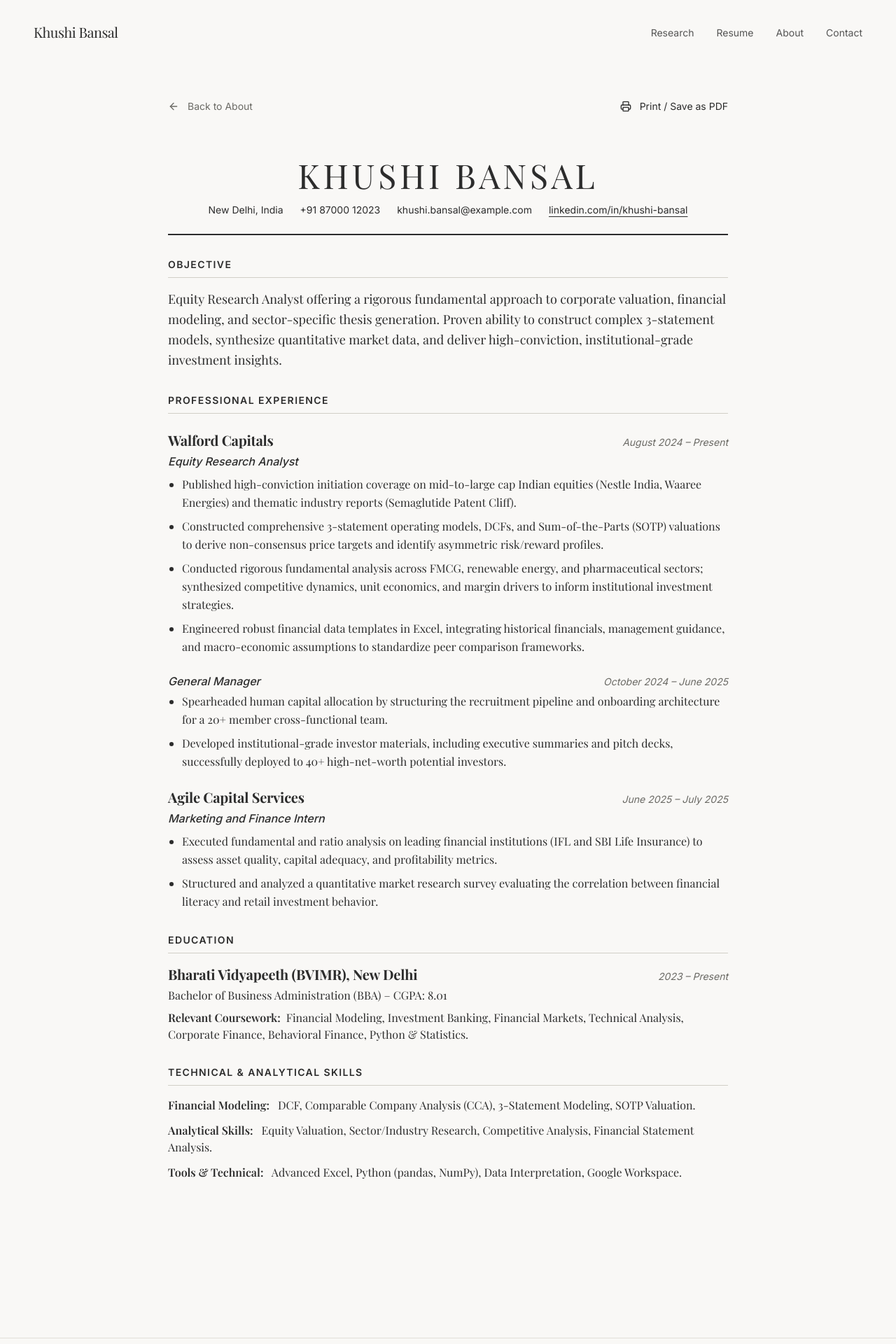
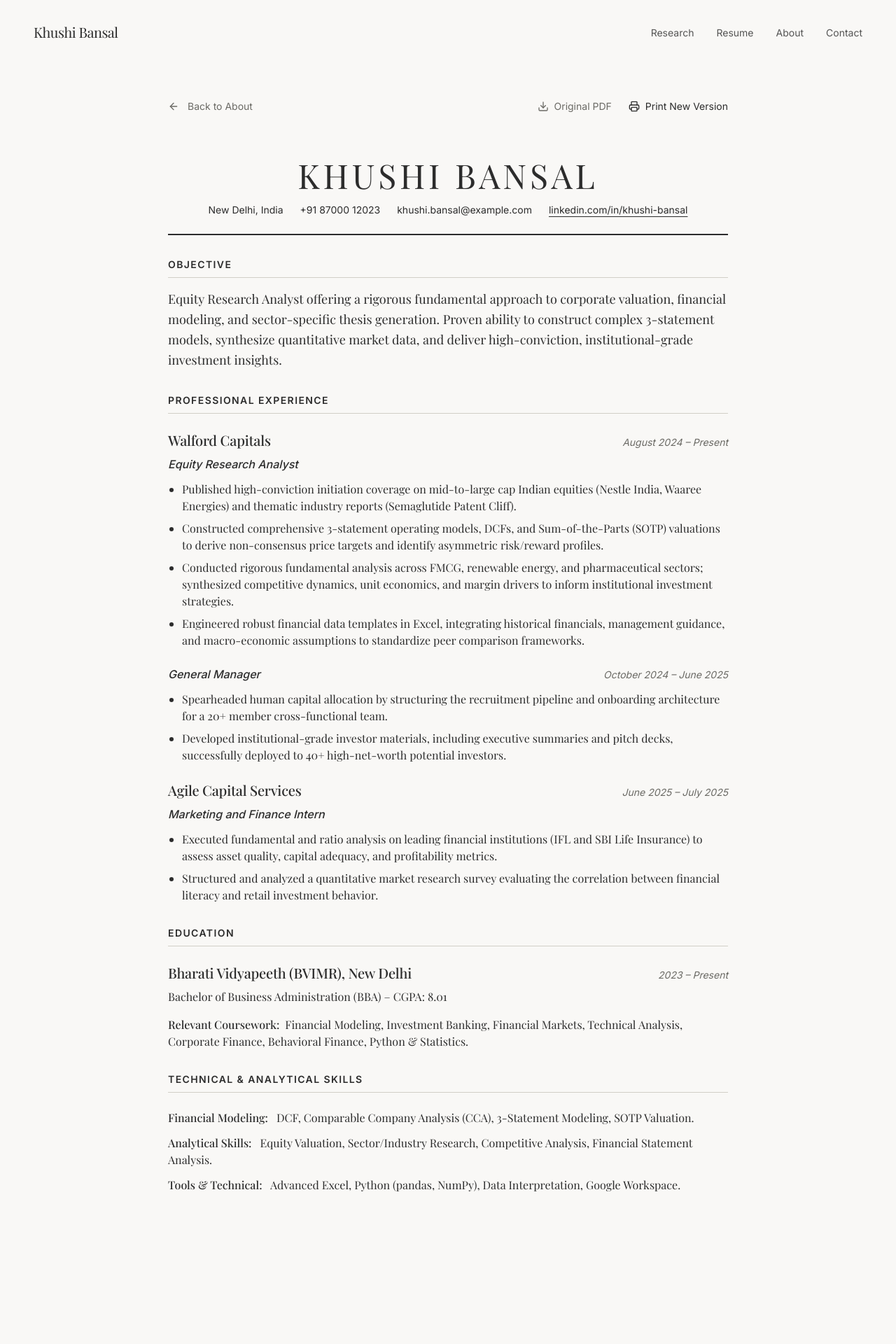
Before and after one commit to TattvaAI/khushi, a Next.js app: page /resume in a window 1280 px wide. Shown: the top 1920 px of the page at 70% size. Built offline with nearby package versions, Linux system fonts and the light colour scheme; a web font is replaced by a local one.

Commit message:
Implement Dual-DOM architecture for flawless resume printing

```diff
--- a/src/app/resume/page.tsx
+++ b/src/app/resume/page.tsx
@@ -1,35 +1,45 @@
 "use client";
 
 import Link from "next/link";
-import { ArrowLeft, Printer } from "lucide-react";
+import { ArrowLeft, Printer, Download } from "lucide-react";
 
 export default function ResumePage() {
   return (
-    <div className="w-full min-h-screen bg-background print:bg-white print:min-h-0">
-      {/* Non-printable Top Bar */}
-      <div className="px-6 md:px-12 max-w-4xl mx-auto pt-12 pb-8 flex justify-between items-center print:hidden animate-fade-in">
+    <>
+      {/* ========================================== */}
+      {/* WEB VERSION (Hidden during print)          */}
+      {/* ========================================== */}
+      <div className="w-full min-h-screen bg-background print:hidden">
+        <div className="px-6 md:px-12 max-w-4xl mx-auto pt-12 pb-8 flex justify-between items-center animate-fade-in">
           <Link href="/about" className="inline-flex items-center gap-3 text-sm font-sans text-text-muted hover:text-foreground transition-colors duration-300">
             <ArrowLeft className="w-4 h-4" />
             <span>Back to About</span>
           </Link>
+          <div className="flex gap-6">
+            <a
+              href="/pdfs/khushi-bansal-resume.pdf"
+              download
+              className="inline-flex items-center gap-2 text-sm font-sans text-text-muted hover:text-foreground transition-colors duration-300"
+            >
+              <Download className="w-4 h-4" />
+              <span>Original PDF</span>
+            </a>
             <button
               onClick={() => typeof window !== 'undefined' && window.print()}
-          className="inline-flex items-center gap-3 text-sm font-sans text-foreground hover:text-text-muted transition-colors duration-300"
+              className="inline-flex items-center gap-2 text-sm font-sans text-foreground hover:text-text-muted transition-colors duration-300"
             >
               <Printer className="w-4 h-4" />
-          <span>Print / Save as PDF</span>
+              <span>Print New Version</span>
             </button>
           </div>
+        </div>
 
-      {/* Printable Resume Container */}
-      <article className="px-6 md:px-12 max-w-4xl mx-auto pb-32 pt-8 print:p-0 print:max-w-none print:w-full animate-slide-up print:text-black">
-
-        {/* Header */}
-        <header className="border-b-2 border-foreground pb-6 mb-8 text-center print:pb-4 print:mb-4 print:border-black">
-          <h1 className="font-serif text-4xl md:text-5xl text-foreground print:text-black uppercase tracking-widest mb-4 print:mb-2 print:text-3xl">
+        <article className="px-6 md:px-12 max-w-4xl mx-auto pb-32 pt-8 animate-slide-up">
+          <header className="border-b-2 border-foreground pb-6 mb-8 text-center">
+            <h1 className="font-serif text-4xl md:text-5xl text-foreground uppercase tracking-widest mb-4">
               Khushi Bansal
             </h1>
-          <div className="flex flex-wrap justify-center gap-x-6 gap-y-2 font-sans text-sm text-foreground print:text-black print:text-[11pt]">
+            <div className="flex flex-wrap justify-center gap-x-6 gap-y-2 font-sans text-sm text-foreground">
               <span>New Delhi, India</span>
               <span>+91 87000 12023</span>
               <span>khushi.bansal@example.com</span>
@@ -37,122 +47,179 @@ export default function ResumePage() {
             </div>
           </header>
 
-        {/* Professional Summary */}
-        <section className="mb-8 print:mb-4">
-          <h2 className="font-sans text-sm print:text-[10pt] uppercase tracking-widest text-foreground print:text-black font-semibold border-b border-border-strong print:border-black pb-2 mb-4 print:mb-2">
-            Objective
-          </h2>
-          <p className="font-serif text-base md:text-lg print:text-[11pt] text-foreground print:text-black font-light leading-relaxed print:leading-tight">
+          <section className="mb-8">
+            <h2 className="font-sans text-sm uppercase tracking-widest text-foreground font-semibold border-b border-border-strong pb-2 mb-4">Objective</h2>
+            <p className="font-serif text-base md:text-lg text-foreground font-light leading-relaxed">
               Equity Research Analyst offering a rigorous fundamental approach to corporate valuation, financial modeling, and sector-specific thesis generation. Proven ability to construct complex 3-statement models, synthesize quantitative market data, and deliver high-conviction, institutional-grade investment insights.
             </p>
           </section>
 
-        {/* Experience */}
-        <section className="mb-8 print:mb-4">
-          <h2 className="font-sans text-sm print:text-[10pt] uppercase tracking-widest text-foreground print:text-black font-semibold border-b border-border-strong print:border-black pb-2 mb-6 print:mb-3">
-            Professional Experience
-          </h2>
-
-          {/* Walford Capitals - Equity Research */}
-          <div className="mb-6 print:mb-3 print:break-inside-avoid">
-            <div className="flex justify-between items-baseline mb-1">
-              <h3 className="font-serif text-xl print:text-[12pt] text-foreground print:text-black font-bold">Walford Capitals</h3>
-              <span className="font-sans text-sm print:text-[10pt] text-text-muted print:text-black italic">August 2024 &ndash; Present</span>
+          <section className="mb-8">
+            <h2 className="font-sans text-sm uppercase tracking-widest text-foreground font-semibold border-b border-border-strong pb-2 mb-6">Professional Experience</h2>
+            <div className="mb-6">
+              <div className="flex flex-col md:flex-row justify-between md:items-baseline mb-2">
+                <h3 className="font-serif text-xl text-foreground font-medium">Walford Capitals</h3>
+                <span className="font-sans text-sm text-text-muted italic">August 2024 &ndash; Present</span>
               </div>
-            <div className="flex justify-between items-baseline mb-2 print:mb-1">
-              <span className="font-sans text-base print:text-[11pt] text-foreground print:text-black italic font-medium">Equity Research Analyst</span>
+              <div className="flex justify-between items-baseline mb-3">
+                <span className="font-sans text-base text-foreground italic font-medium">Equity Research Analyst</span>
               </div>
-            <ul className="list-disc list-outside ml-5 space-y-2 print:space-y-1 font-serif text-base print:text-[11pt] text-foreground print:text-black font-light leading-relaxed print:leading-tight">
+              <ul className="list-disc list-outside ml-5 space-y-2 font-serif text-base text-foreground font-light">
                 <li>Published high-conviction initiation coverage on mid-to-large cap Indian equities (Nestle India, Waaree Energies) and thematic industry reports (Semaglutide Patent Cliff).</li>
                 <li>Constructed comprehensive 3-statement operating models, DCFs, and Sum-of-the-Parts (SOTP) valuations to derive non-consensus price targets and identify asymmetric risk/reward profiles.</li>
                 <li>Conducted rigorous fundamental analysis across FMCG, renewable energy, and pharmaceutical sectors; synthesized competitive dynamics, unit economics, and margin drivers to inform institutional investment strategies.</li>
                 <li>Engineered robust financial data templates in Excel, integrating historical financials, management guidance, and macro-economic assumptions to standardize peer comparison frameworks.</li>
               </ul>
             </div>
-
-          {/* Walford Capitals - General Manager */}
-          <div className="mb-6 print:mb-3 print:break-inside-avoid">
-            <div className="flex justify-between items-baseline mb-1">
-              <span className="font-sans text-base print:text-[11pt] text-foreground print:text-black italic font-medium">General Manager</span>
-              <span className="font-sans text-sm print:text-[10pt] text-text-muted print:text-black italic">October 2024 &ndash; June 2025</span>
+            <div className="mb-6">
+              <div className="flex justify-between items-baseline mb-3">
+                <span className="font-sans text-base text-foreground italic font-medium">General Manager</span>
+                <span className="font-sans text-sm text-text-muted italic">October 2024 &ndash; June 2025</span>
               </div>
-            <ul className="list-disc list-outside ml-5 space-y-2 print:space-y-1 font-serif text-base print:text-[11pt] text-foreground print:text-black font-light leading-relaxed print:leading-tight">
+              <ul className="list-disc list-outside ml-5 space-y-2 font-serif text-base text-foreground font-light">
                 <li>Spearheaded human capital allocation by structuring the recruitment pipeline and onboarding architecture for a 20+ member cross-functional team.</li>
                 <li>Developed institutional-grade investor materials, including executive summaries and pitch decks, successfully deployed to 40+ high-net-worth potential investors.</li>
               </ul>
             </div>
-
-          {/* Agile Capital Services */}
-          <div className="mb-6 print:mb-3 print:break-inside-avoid">
-            <div className="flex justify-between items-baseline mb-1">
-              <h3 className="font-serif text-xl print:text-[12pt] text-foreground print:text-black font-bold">Agile Capital Services</h3>
-              <span className="font-sans text-sm print:text-[10pt] text-text-muted print:text-black italic">June 2025 &ndash; July 2025</span>
+            <div className="mb-6">
+              <div className="flex flex-col md:flex-row justify-between md:items-baseline mb-2">
+                <h3 className="font-serif text-xl text-foreground font-medium">Agile Capital Services</h3>
+                <span className="font-sans text-sm text-text-muted italic">June 2025 &ndash; July 2025</span>
               </div>
-            <div className="flex justify-between items-baseline mb-2 print:mb-1">
-              <span className="font-sans text-base print:text-[11pt] text-foreground print:text-black italic font-medium">Marketing and Finance Intern</span>
+              <div className="flex justify-between items-baseline mb-3">
+                <span className="font-sans text-base text-foreground italic font-medium">Marketing and Finance Intern</span>
               </div>
-            <ul className="list-disc list-outside ml-5 space-y-2 print:space-y-1 font-serif text-base print:text-[11pt] text-foreground print:text-black font-light leading-relaxed print:leading-tight">
+              <ul className="list-disc list-outside ml-5 space-y-2 font-serif text-base text-foreground font-light">
                 <li>Executed fundamental and ratio analysis on leading financial institutions (IFL and SBI Life Insurance) to assess asset quality, capital adequacy, and profitability metrics.</li>
                 <li>Structured and analyzed a quantitative market research survey evaluating the correlation between financial literacy and retail investment behavior.</li>
               </ul>
             </div>
           </section>
 
-        {/* Education */}
-        <section className="mb-8 print:mb-4 print:break-inside-avoid">
-          <h2 className="font-sans text-sm print:text-[10pt] uppercase tracking-widest text-foreground print:text-black font-semibold border-b border-border-strong print:border-black pb-2 mb-4 print:mb-2">
-            Education
-          </h2>
-          <div className="flex justify-between items-baseline mb-1">
-            <h3 className="font-serif text-xl print:text-[12pt] text-foreground print:text-black font-bold">Bharati Vidyapeeth (BVIMR), New Delhi</h3>
-            <span className="font-sans text-sm print:text-[10pt] text-text-muted print:text-black italic">2023 &ndash; Present</span>
+          <section className="mb-8">
+            <h2 className="font-sans text-sm uppercase tracking-widest text-foreground font-semibold border-b border-border-strong pb-2 mb-6">Education</h2>
+            <div className="flex flex-col md:flex-row justify-between md:items-baseline mb-2">
+              <h3 className="font-serif text-xl text-foreground font-medium">Bharati Vidyapeeth (BVIMR), New Delhi</h3>
+              <span className="font-sans text-sm text-text-muted italic">2023 &ndash; Present</span>
             </div>
-          <p className="font-serif text-base print:text-[11pt] text-foreground print:text-black font-light mb-2 print:mb-1">
+            <p className="font-serif text-base text-foreground font-light mb-4">
               Bachelor of Business Administration (BBA) &ndash; CGPA: 8.01
             </p>
-          <div className="font-serif text-base print:text-[11pt] text-foreground print:text-black font-light">
-            <span className="font-semibold mr-2">Relevant Coursework:</span>
+            <div className="font-serif text-base text-foreground font-light">
+              <span className="font-medium mr-2">Relevant Coursework:</span>
               Financial Modeling, Investment Banking, Financial Markets, Technical Analysis, Corporate Finance, Behavioral Finance, Python &amp; Statistics.
             </div>
           </section>
 
-        {/* Skills */}
-        <section className="print:break-inside-avoid">
-          <h2 className="font-sans text-sm print:text-[10pt] uppercase tracking-widest text-foreground print:text-black font-semibold border-b border-border-strong print:border-black pb-2 mb-4 print:mb-2">
+          <section>
+            <h2 className="font-sans text-sm uppercase tracking-widest text-foreground font-semibold border-b border-border-strong pb-2 mb-6">Technical &amp; Analytical Skills</h2>
+            <ul className="space-y-3 font-serif text-base text-foreground font-light">
+              <li><span className="font-medium mr-2">Financial Modeling:</span> DCF, Comparable Company Analysis (CCA), 3-Statement Modeling, SOTP Valuation.</li>
+              <li><span className="font-medium mr-2">Analytical Skills:</span> Equity Valuation, Sector/Industry Research, Competitive Analysis, Financial Statement Analysis.</li>
+              <li><span className="font-medium mr-2">Tools &amp; Technical:</span> Advanced Excel, Python (pandas, NumPy), Data Interpretation, Google Workspace.</li>
+            </ul>
+          </section>
+        </article>
+      </div>
+
+
+      {/* ========================================== */}
+      {/* PRINT VERSION (Hidden on web, visible on print) */}
+      {/* ========================================== */}
+      <div className="hidden print:block w-full bg-white text-black font-serif" style={{ fontSize: '11pt', lineHeight: 1.4 }}>
+
+        <header style={{ borderBottom: '2px solid black', paddingBottom: '10px', marginBottom: '15px', textAlign: 'center' }}>
+          <h1 style={{ fontSize: '24pt', textTransform: 'uppercase', letterSpacing: '2px', margin: '0 0 5px 0' }}>
+            Khushi Bansal
+          </h1>
+          <div style={{ fontSize: '10pt', fontFamily: 'sans-serif' }}>
+            New Delhi, India &nbsp;|&nbsp; +91 87000 12023 &nbsp;|&nbsp; khushi.bansal@example.com &nbsp;|&nbsp; linkedin.com/in/khushi-bansal
+          </div>
+        </header>
+
+        <section style={{ marginBottom: '15px' }}>
+          <h2 style={{ fontSize: '12pt', textTransform: 'uppercase', borderBottom: '1px solid black', paddingBottom: '4px', margin: '0 0 8px 0', fontFamily: 'sans-serif' }}>
+            Objective
+          </h2>
+          <p style={{ margin: 0 }}>
+            Equity Research Analyst offering a rigorous fundamental approach to corporate valuation, financial modeling, and sector-specific thesis generation. Proven ability to construct complex 3-statement models, synthesize quantitative market data, and deliver high-conviction, institutional-grade investment insights.
+          </p>
+        </section>
+
+        <section style={{ marginBottom: '15px' }}>
+          <h2 style={{ fontSize: '12pt', textTransform: 'uppercase', borderBottom: '1px solid black', paddingBottom: '4px', margin: '0 0 10px 0', fontFamily: 'sans-serif' }}>
+            Professional Experience
+          </h2>
+
+          <div style={{ marginBottom: '12px', pageBreakInside: 'avoid' }}>
+            <div style={{ display: 'flex', justifyContent: 'space-between', alignItems: 'baseline', marginBottom: '2px' }}>
+              <h3 style={{ fontSize: '14pt', margin: 0 }}>Walford Capitals</h3>
+              <span style={{ fontSize: '10pt', fontStyle: 'italic', fontFamily: 'sans-serif' }}>August 2024 &ndash; Present</span>
+            </div>
+            <div style={{ fontStyle: 'italic', fontWeight: 'bold', marginBottom: '6px' }}>Equity Research Analyst</div>
+            <ul style={{ margin: '0 0 0 20px', padding: 0 }}>
+              <li style={{ marginBottom: '4px' }}>Published high-conviction initiation coverage on mid-to-large cap Indian equities (Nestle India, Waaree Energies) and thematic industry reports (Semaglutide Patent Cliff).</li>
+              <li style={{ marginBottom: '4px' }}>Constructed comprehensive 3-statement operating models, DCFs, and Sum-of-the-Parts (SOTP) valuations to derive non-consensus price targets and identify asymmetric risk/reward profiles.</li>
+              <li style={{ marginBottom: '4px' }}>Conducted rigorous fundamental analysis across FMCG, renewable energy, and pharmaceutical sectors; synthesized competitive dynamics, unit economics, and margin drivers to inform institutional investment strategies.</li>
+              <li style={{ marginBottom: '4px' }}>Engineered robust financial data templates in Excel, integrating historical financials, management guidance, and macro-economic assumptions to standardize peer comparison frameworks.</li>
+            </ul>
+          </div>
+
+          <div style={{ marginBottom: '12px', pageBreakInside: 'avoid' }}>
+            <div style={{ display: 'flex', justifyContent: 'space-between', alignItems: 'baseline', marginBottom: '6px' }}>
+              <div style={{ fontStyle: 'italic', fontWeight: 'bold' }}>General Manager</div>
+              <span style={{ fontSize: '10pt', fontStyle: 'italic', fontFamily: 'sans-serif' }}>October 2024 &ndash; June 2025</span>
+            </div>
+            <ul style={{ margin: '0 0 0 20px', padding: 0 }}>
+              <li style={{ marginBottom: '4px' }}>Spearheaded human capital allocation by structuring the recruitment pipeline and onboarding architecture for a 20+ member cross-functional team.</li>
+              <li style={{ marginBottom: '4px' }}>Developed institutional-grade investor materials, including executive summaries and pitch decks, successfully deployed to 40+ high-net-worth potential investors.</li>
+            </ul>
+          </div>
+
+          <div style={{ marginBottom: '12px', pageBreakInside: 'avoid' }}>
+            <div style={{ display: 'flex', justifyContent: 'space-between', alignItems: 'baseline', marginBottom: '2px' }}>
+              <h3 style={{ fontSize: '14pt', margin: 0 }}>Agile Capital Services</h3>
+              <span style={{ fontSize: '10pt', fontStyle: 'italic', fontFamily: 'sans-serif' }}>June 2025 &ndash; July 2025</span>
+            </div>
+            <div style={{ fontStyle: 'italic', fontWeight: 'bold', marginBottom: '6px' }}>Marketing and Finance Intern</div>
+            <ul style={{ margin: '0 0 0 20px', padding: 0 }}>
+              <li style={{ marginBottom: '4px' }}>Executed fundamental and ratio analysis on leading financial institutions (IFL and SBI Life Insurance) to assess asset quality, capital adequacy, and profitability metrics.</li>
+              <li style={{ marginBottom: '4px' }}>Structured and analyzed a quantitative market research survey evaluating the correlation between financial literacy and retail investment behavior.</li>
+            </ul>
+          </div>
+        </section>
+
+        <section style={{ marginBottom: '15px', pageBreakInside: 'avoid' }}>
+          <h2 style={{ fontSize: '12pt', textTransform: 'uppercase', borderBottom: '1px solid black', paddingBottom: '4px', margin: '0 0 10px 0', fontFamily: 'sans-serif' }}>
+            Education
+          </h2>
+          <div style={{ display: 'flex', justifyContent: 'space-between', alignItems: 'baseline', marginBottom: '2px' }}>
+            <h3 style={{ fontSize: '14pt', margin: 0 }}>Bharati Vidyapeeth (BVIMR), New Delhi</h3>
+            <span style={{ fontSize: '10pt', fontStyle: 'italic', fontFamily: 'sans-serif' }}>2023 &ndash; Present</span>
+          </div>
+          <p style={{ margin: '0 0 4px 0' }}>Bachelor of Business Administration (BBA) &ndash; CGPA: 8.01</p>
+          <p style={{ margin: 0 }}><strong style={{ fontFamily: 'sans-serif' }}>Relevant Coursework:</strong> Financial Modeling, Investment Banking, Financial Markets, Technical Analysis, Corporate Finance, Behavioral Finance, Python &amp; Statistics.</p>
+        </section>
+
+        <section style={{ pageBreakInside: 'avoid' }}>
+          <h2 style={{ fontSize: '12pt', textTransform: 'uppercase', borderBottom: '1px solid black', paddingBottom: '4px', margin: '0 0 10px 0', fontFamily: 'sans-serif' }}>
             Technical &amp; Analytical Skills
           </h2>
-          <ul className="space-y-3 print:space-y-1 font-serif text-base print:text-[11pt] text-foreground print:text-black font-light">
-            <li><span className="font-semibold mr-2">Financial Modeling:</span> DCF, Comparable Company Analysis (CCA), 3-Statement Modeling, SOTP Valuation.</li>
-            <li><span className="font-semibold mr-2">Analytical Skills:</span> Equity Valuation, Sector/Industry Research, Competitive Analysis, Financial Statement Analysis.</li>
-            <li><span className="font-semibold mr-2">Tools &amp; Technical:</span> Advanced Excel, Python (pandas, NumPy), Data Interpretation, Google Workspace.</li>
+          <ul style={{ margin: '0 0 0 20px', padding: 0 }}>
+            <li style={{ marginBottom: '4px' }}><strong style={{ fontFamily: 'sans-serif' }}>Financial Modeling:</strong> DCF, Comparable Company Analysis (CCA), 3-Statement Modeling, SOTP Valuation.</li>
+            <li style={{ marginBottom: '4px' }}><strong style={{ fontFamily: 'sans-serif' }}>Analytical Skills:</strong> Equity Valuation, Sector/Industry Research, Competitive Analysis, Financial Statement Analysis.</li>
+            <li style={{ marginBottom: '4px' }}><strong style={{ fontFamily: 'sans-serif' }}>Tools &amp; Technical:</strong> Advanced Excel, Python (pandas, NumPy), Data Interpretation, Google Workspace.</li>
           </ul>
         </section>
 
-      </article>
+      </div>
 
-      {/* Global Print Styles specific to this page */}
       <style dangerouslySetInnerHTML={{__html: `
         @media print {
-          @page {
-            size: A4;
-            margin: 15mm 20mm;
-          }
-          body {
-            background-color: white !important;
-            color: black !important;
-            -webkit-print-color-adjust: exact;
-            print-color-adjust: exact;
-          }
-          header, footer {
-            display: none !important;
-          }
-          /* Ensure no weird scrollbars or overflow in print */
-          html, body {
-            overflow: visible !important;
-            height: auto !important;
-          }
+          @page { size: auto; margin: 15mm; }
+          body { background: white !important; -webkit-print-color-adjust: exact; print-color-adjust: exact; }
         }
       `}} />
-    </div>
+    </>
   );
 }
```
Lines whose indentation alone changed are shown as unchanged.
